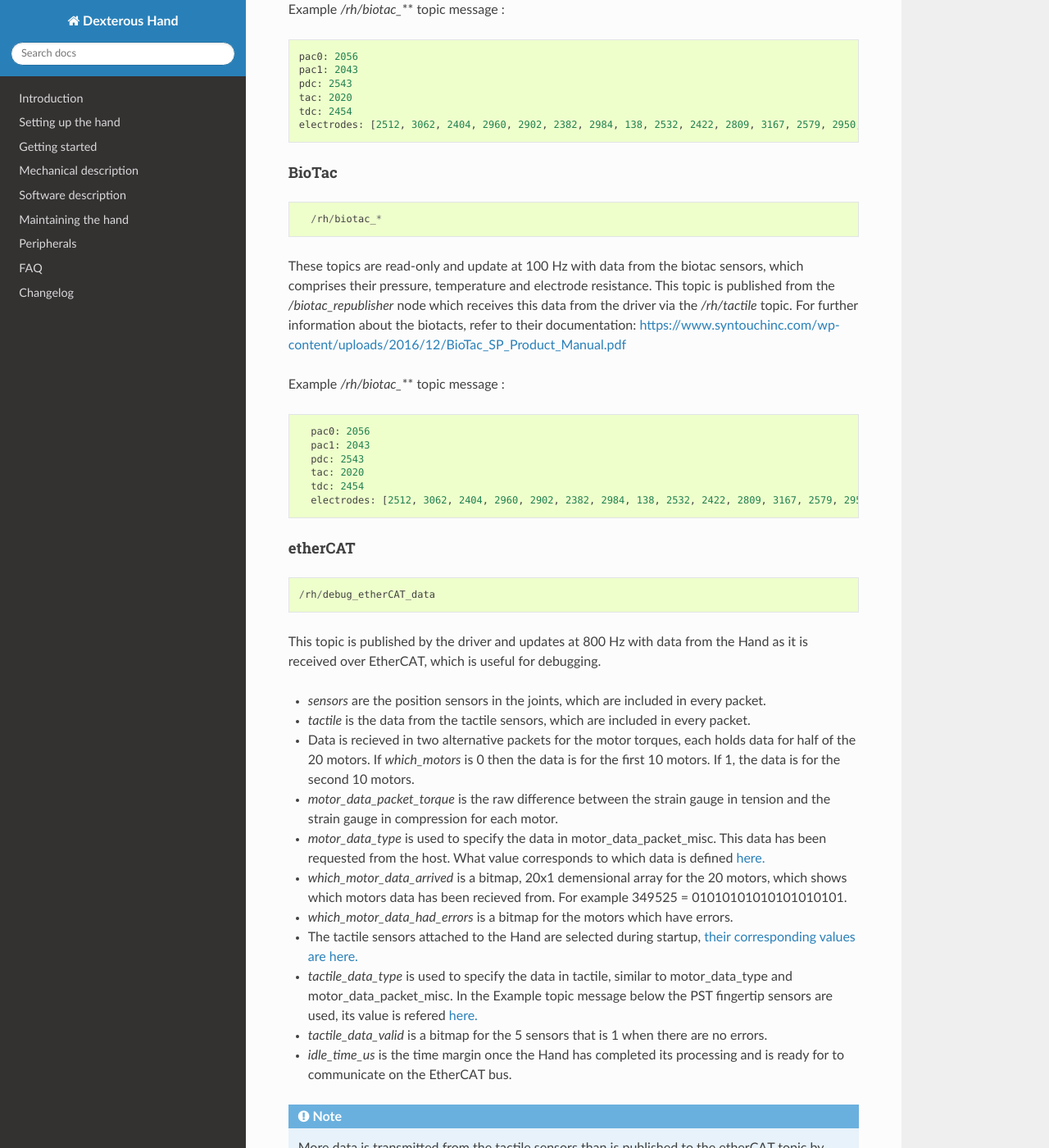
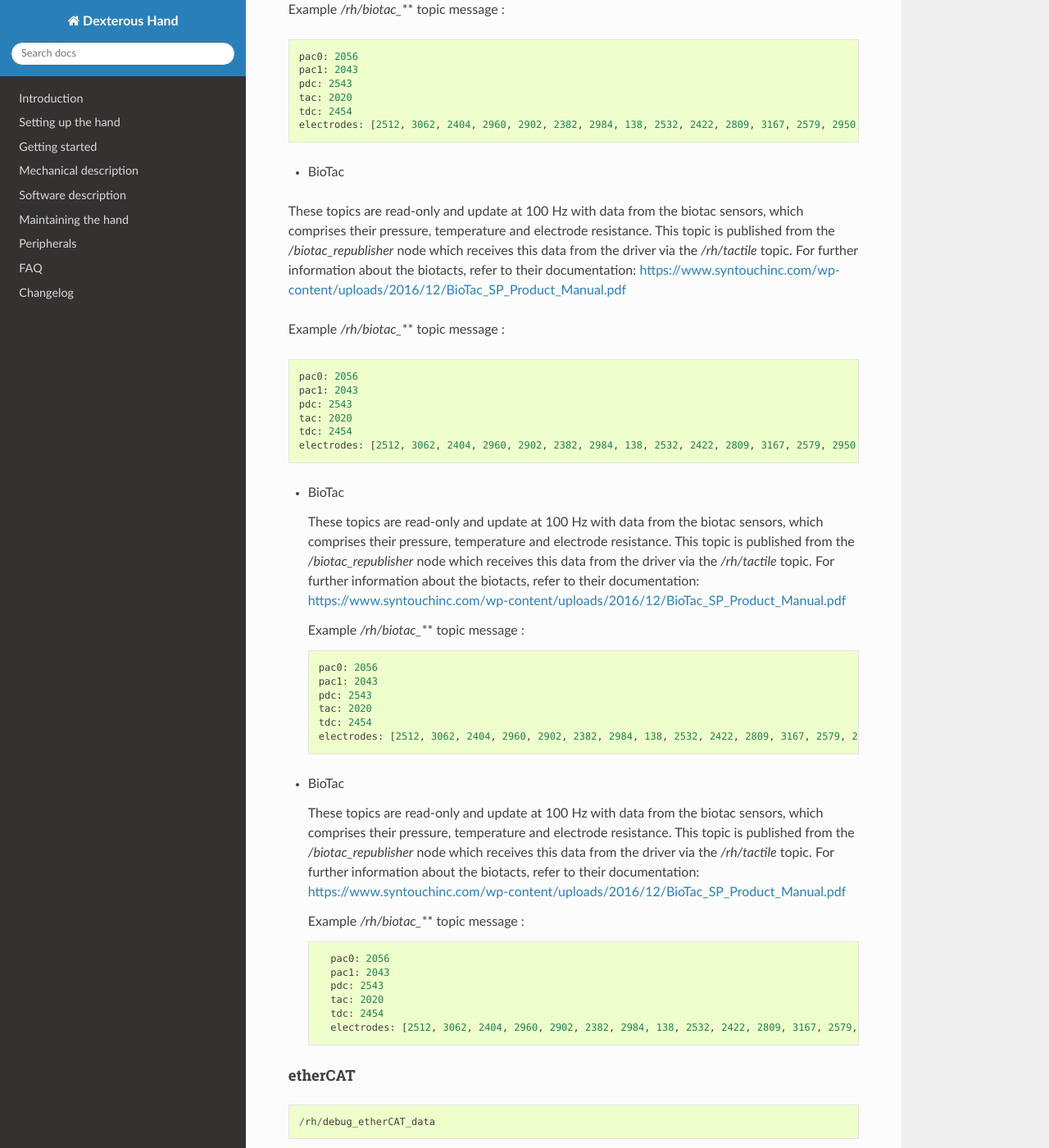
Before and after one commit to shadow-robot/sr_dexterous_hand_documentation, a Sphinx documentation site: the page built from docs/user_guide/3_getting_started.md, in a window 1280 px wide and 1400 px high, scrolled down 16629 px. Shown: the whole window at 82% size. Built offline with Sphinx 7.4.7 and the Read the Docs theme 2.0.0, drawn with Linux system fonts in a browser that asks for light colours.

Commit message:
fixed links

```diff
--- a/docs/user_guide/3_getting_started.md
+++ b/docs/user_guide/3_getting_started.md
@@ -529,9 +529,21 @@
     electrodes: [2512, 3062, 2404, 2960, 2902, 2382, 2984, 138, 2532, 2422, 2809, 3167, 2579, 2950, 2928, 2269, 2966, 981, 2374, 2532, 3199, 3152, 3155, 3033]
 
 
-  #### BioTac
+- BioTac
 
-      /rh/biotac_*
+These topics are read-only and update at 100 Hz with data from the biotac sensors, which comprises their pressure, temperature and electrode resistance. This topic is published from the */biotac_republisher* node which receives this data from the driver via the */rh/tactile* topic. For further information about the biotacts, refer to their documentation: <https://www.syntouchinc.com/wp-content/uploads/2016/12/BioTac_SP_Product_Manual.pdf>
+
+Example */rh/biotac_*** topic message :
+
+    pac0: 2056
+    pac1: 2043
+    pdc: 2543
+    tac: 2020
+    tdc: 2454
+    electrodes: [2512, 3062, 2404, 2960, 2902, 2382, 2984, 138, 2532, 2422, 2809, 3167, 2579, 2950, 2928, 2269, 2966, 981, 2374, 2532, 3199, 3152, 3155, 3033]
+
+
+- BioTac
 
   These topics are read-only and update at 100 Hz with data from the biotac sensors, which comprises their pressure, temperature and electrode resistance. This topic is published from the */biotac_republisher* node which receives this data from the driver via the */rh/tactile* topic. For further information about the biotacts, refer to their documentation: <https://www.syntouchinc.com/wp-content/uploads/2016/12/BioTac_SP_Product_Manual.pdf>
 
@@ -543,6 +555,21 @@
       tac: 2020
       tdc: 2454
       electrodes: [2512, 3062, 2404, 2960, 2902, 2382, 2984, 138, 2532, 2422, 2809, 3167, 2579, 2950, 2928, 2269, 2966, 981, 2374, 2532, 3199, 3152, 3155, 3033]
+
+
+
+- BioTac
+
+    These topics are read-only and update at 100 Hz with data from the biotac sensors, which comprises their pressure, temperature and electrode resistance. This topic is published from the */biotac_republisher* node which receives this data from the driver via the */rh/tactile* topic. For further information about the biotacts, refer to their documentation: <https://www.syntouchinc.com/wp-content/uploads/2016/12/BioTac_SP_Product_Manual.pdf>
+
+    Example */rh/biotac_*** topic message :
+
+        pac0: 2056
+        pac1: 2043
+        pdc: 2543
+        tac: 2020
+        tdc: 2454
+        electrodes: [2512, 3062, 2404, 2960, 2902, 2382, 2984, 138, 2532, 2422, 2809, 3167, 2579, 2950, 2928, 2269, 2966, 981, 2374, 2532, 3199, 3152, 3155, 3033]
 
 
 
```
